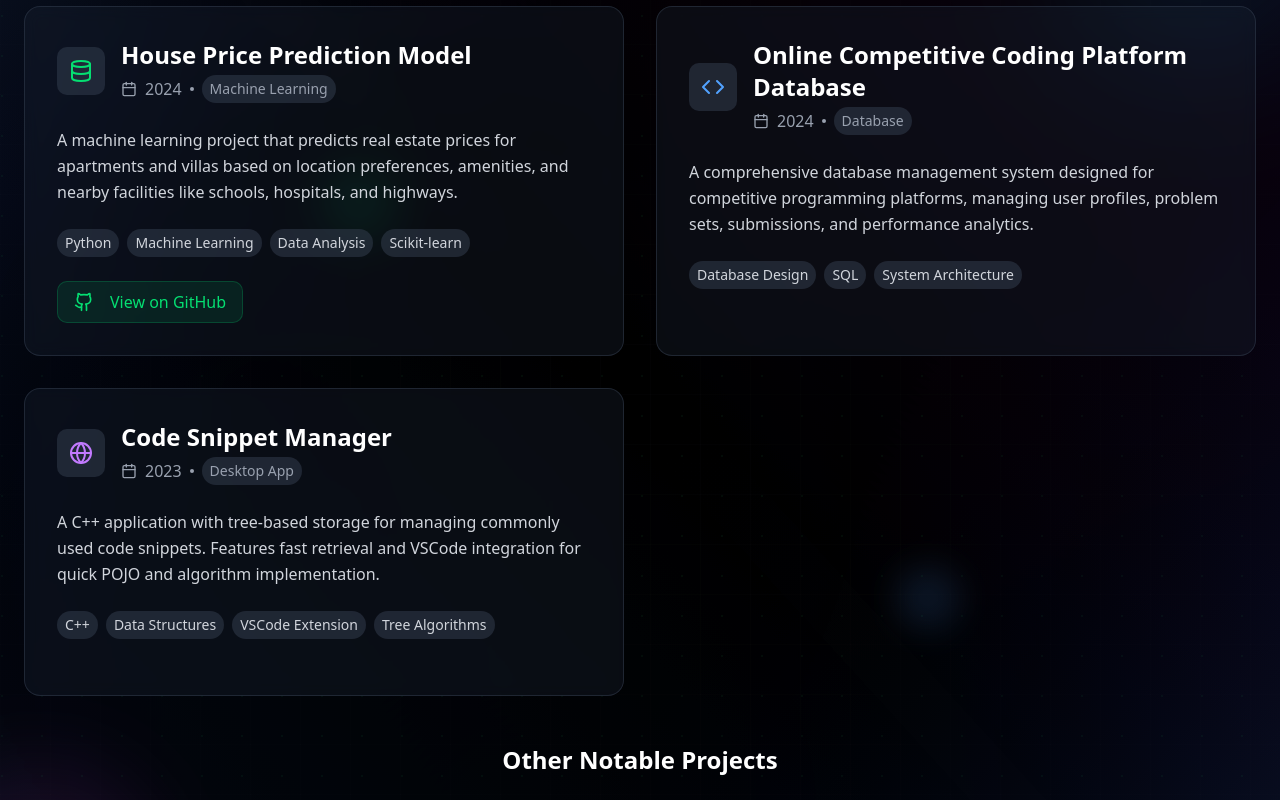
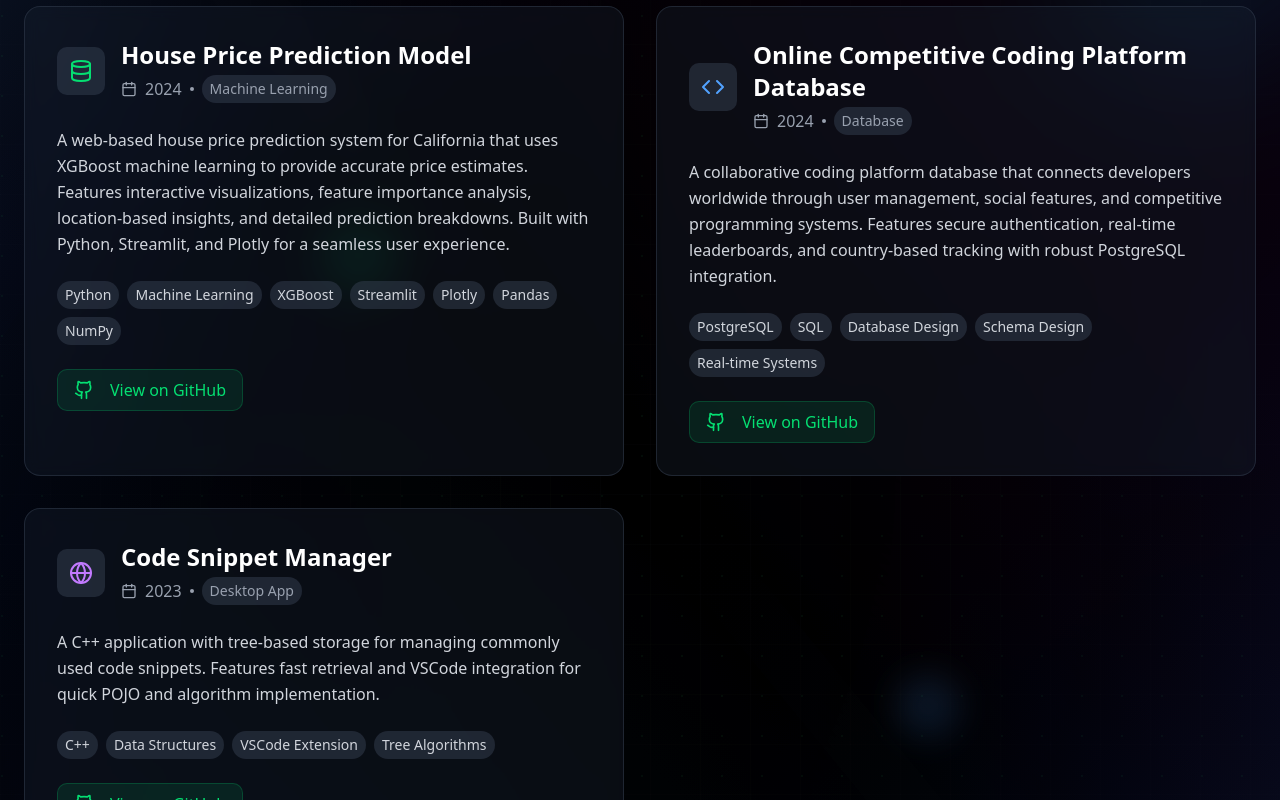
Before and after one commit to karthikraman30/portfolio, a React (Vite) app: page / in a window 1280 px wide. Shown: the part 1980-2780 px from the top of the page. Built offline with nearby package versions, Linux system fonts and the light colour scheme.

Commit message:
Update project descriptions and technologies for House Price Prediction and Coding Platform projects

```diff
--- a/src/sections/project.tsx
+++ b/src/sections/project.tsx
@@ -6,8 +6,8 @@ const ProjectSection: React.FC = () => {
         {
             title: "House Price Prediction Model",
             year: "2024",
-            description: "A machine learning project that predicts real estate prices for apartments and villas based on location preferences, amenities, and nearby facilities like schools, hospitals, and highways.",
-            technologies: ["Python", "Machine Learning", "Data Analysis", "Scikit-learn"],
+            description: "A web-based house price prediction system for California that uses XGBoost machine learning to provide accurate price estimates. Features interactive visualizations, feature importance analysis, location-based insights, and detailed prediction breakdowns. Built with Python, Streamlit, and Plotly for a seamless user experience.",
+            technologies: ["Python", "Machine Learning", "XGBoost", "Streamlit", "Plotly", "Pandas", "NumPy"],
             category: "Machine Learning",
             featured: true,
             github: {
@@ -19,10 +19,14 @@ const ProjectSection: React.FC = () => {
         {
             title: "Online Competitive Coding Platform Database",
             year: "2024",
-            description: "A comprehensive database management system designed for competitive programming platforms, managing user profiles, problem sets, submissions, and performance analytics.",
-            technologies: ["Database Design", "SQL", "System Architecture"],
+            description: "A collaborative coding platform database that connects developers worldwide through user management, social features, and competitive programming systems. Features secure authentication, real-time leaderboards, and country-based tracking with robust PostgreSQL integration.",
+            technologies: ["PostgreSQL", "SQL", "Database Design", "Schema Design", "Real-time Systems"],
             category: "Database",
             featured: true,
+            github: {
+                url: "https://github.com/karthikraman30/Coding_Platform.git",
+                label: "View on GitHub"
+            },
             icon: <Code className="text-blue-400" size={24} />
         },
         {
@@ -32,6 +36,10 @@ const ProjectSection: React.FC = () => {
             technologies: ["C++", "Data Structures", "VSCode Extension", "Tree Algorithms"],
             category: "Desktop App",
             featured: true,
+            github: {
+                url: "https://github.com/karthikraman30/code-snippet-manager.git",
+                label: "View on GitHub"
+            },
             icon: <Globe className="text-purple-400" size={24} />
         },
         {
@@ -41,6 +49,10 @@ const ProjectSection: React.FC = () => {
             technologies: ["JavaScript", "HTML", "CSS", "Web Development"],
             category: "Web Development",
             featured: false,
+            github: {
+                url: "https://github.com/karthikraman30/algorithm-web-apps",
+                label: "View on GitHub"
+            },
             icon: <Star className="text-yellow-400" size={24} />
         }
     ];
```
